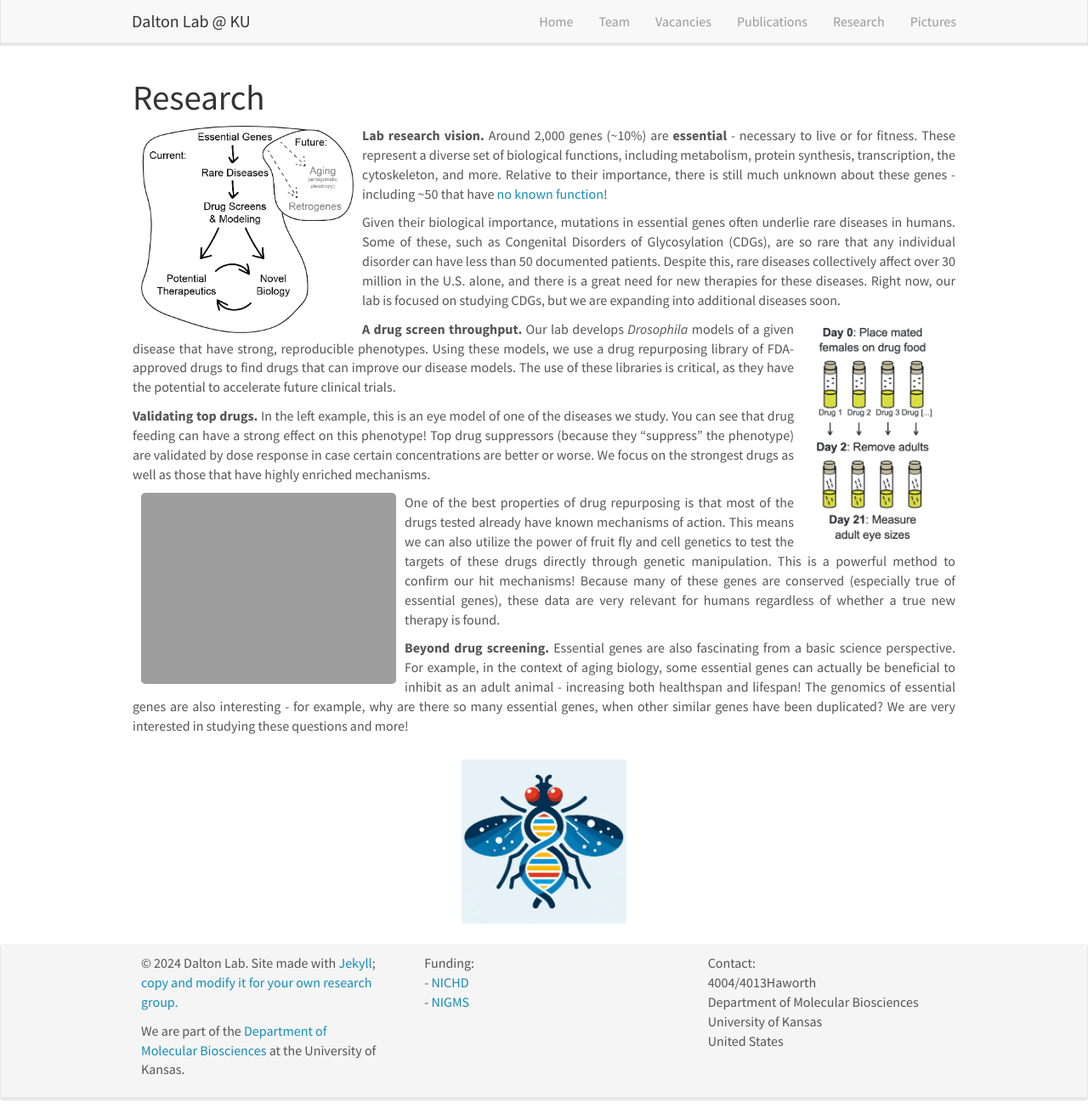
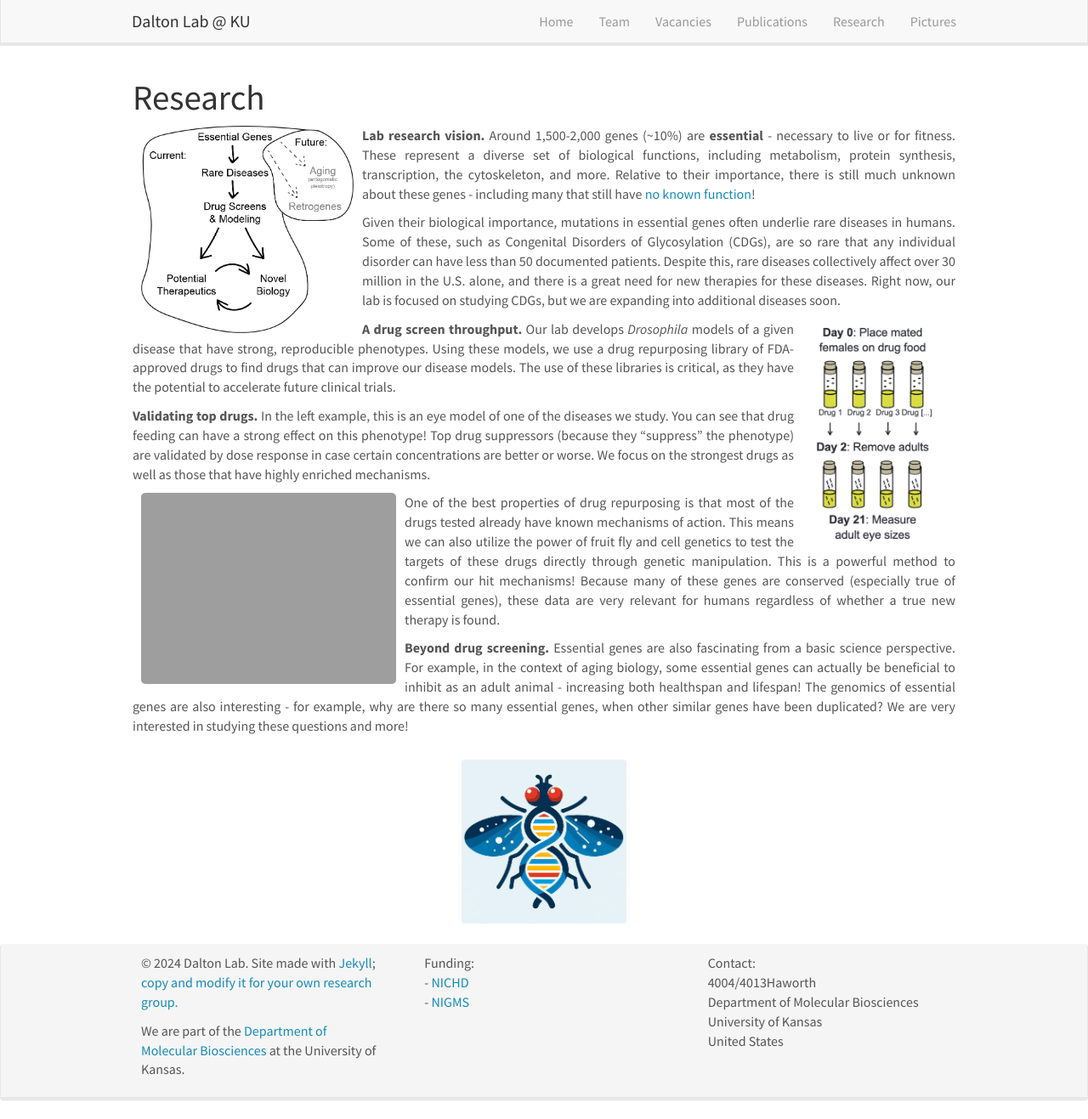
Before and after one commit to hansmdalton/hansmdalton.github.io, a Jekyll site: the page built from _pages/research.md, in a window 1280 px wide and 1317 px high. Shown: the whole window at 85% size. Built offline with Jekyll 4.4.1, drawn with Linux system fonts in a browser that asks for light colours; nearby versions of some CDN libraries.

Commit message:
Update research.md

```diff
--- a/_pages/research.md
+++ b/_pages/research.md
@@ -14,7 +14,7 @@ permalink: /research/
 <strong>Lab research vision.</strong>
 
 <img src="{{ site.url }}{{ site.baseurl }}/images/respic/Research_Flowchart.png" alt="" style="width: 250px; float: left; margin: 0px 10px">
-Around 2,000 genes (~10%) are <strong>essential</strong> - necessary to live or for fitness. These represent a diverse set of biological functions, including metabolism, protein synthesis, transcription, the cytoskeleton, and more. Relative to their importance, there is still much unknown about these genes - including ~50 that have <a href="https://www.nature.com/articles/nrg.2017.75">no known function</a>!
+Around 1,500-2,000 genes (~10%) are <strong>essential</strong> - necessary to live or for fitness. These represent a diverse set of biological functions, including metabolism, protein synthesis, transcription, the cytoskeleton, and more. Relative to their importance, there is still much unknown about these genes - including many that still have <a href="https://www.nature.com/articles/nrg.2017.75">no known function</a>!
 </p>
 <p align="justify">
 Given their biological importance, mutations in essential genes often underlie rare diseases in humans. Some of these, such as Congenital Disorders of Glycosylation (CDGs), are so rare that any individual disorder can have less than 50 documented patients. Despite this, rare diseases collectively affect over 30 million in the U.S. alone, and there is a great need for new therapies for these diseases. Right now, our lab is focused on studying CDGs, but we are expanding into additional diseases soon.
```
